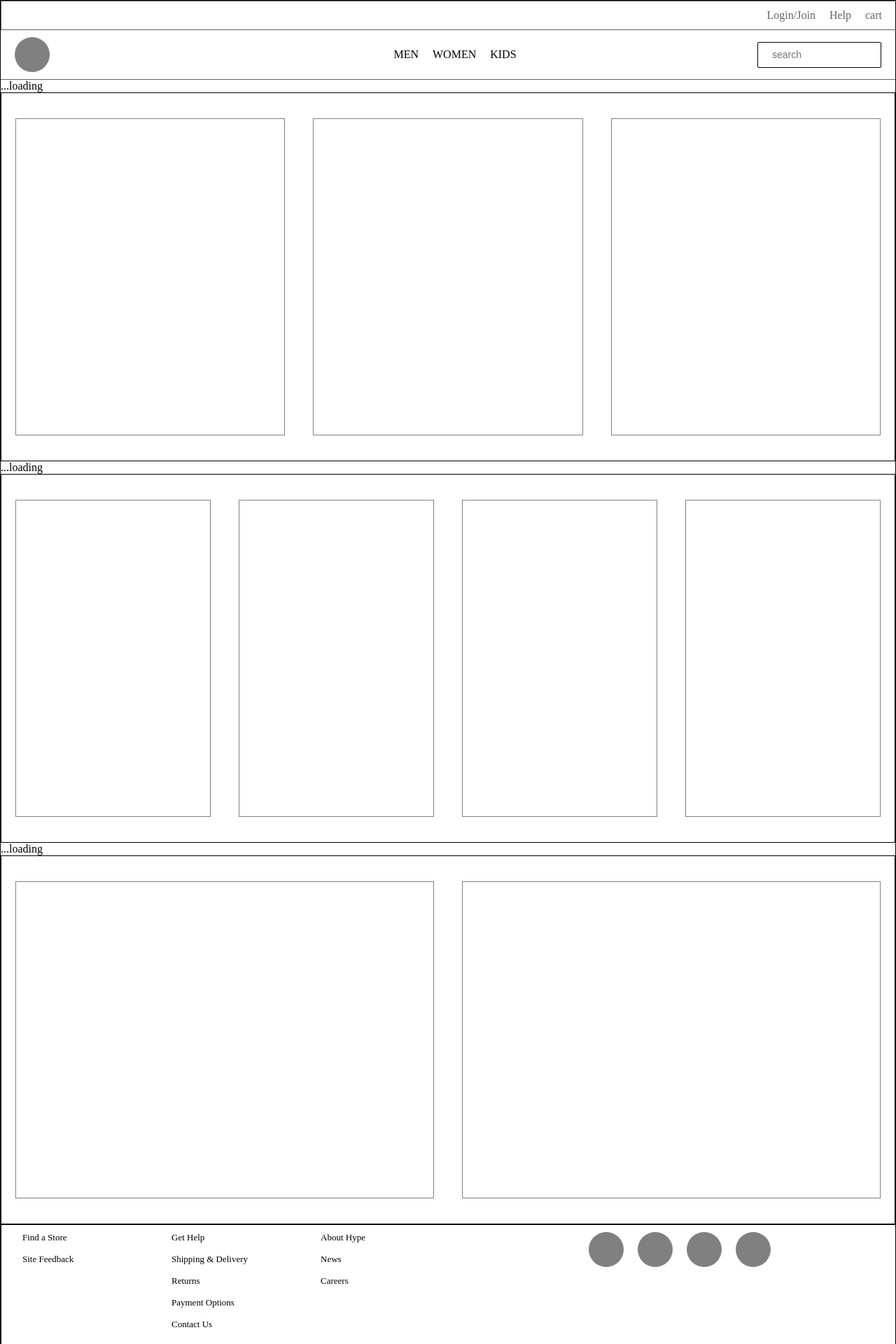
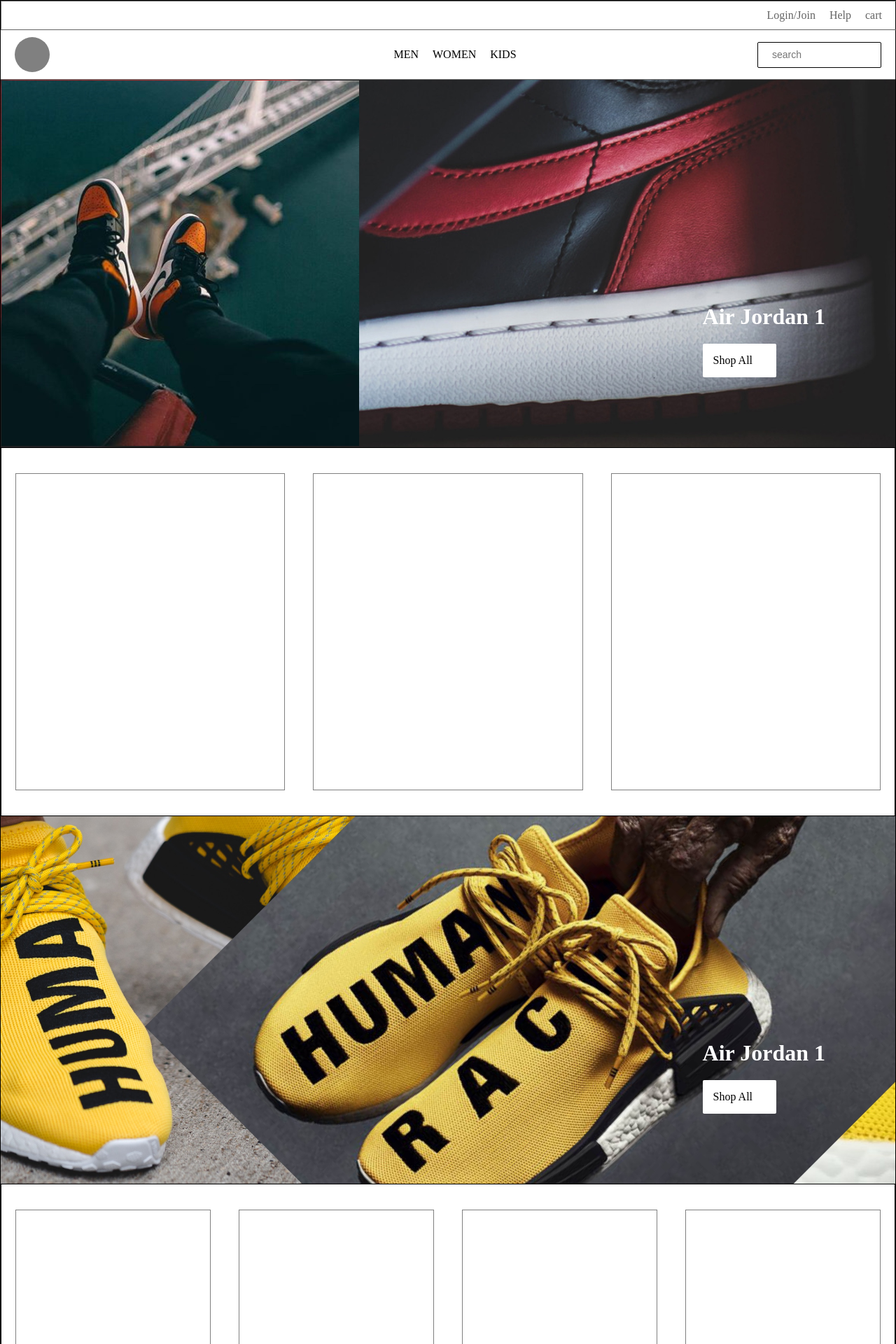
Before and after one commit to ProgramJustin/Hype, a React app: page / in a window 1280 px wide. Shown: the top 1920 px of the page at 70% size. Built offline with nearby package versions, Linux system fonts and the light colour scheme.

Commit message:
refactor code, add individual IDs to each HeroLanding component

```diff
--- a/src/components/LandingPage.jsx
+++ b/src/components/LandingPage.jsx
@@ -9,7 +9,9 @@ class LandingPage extends React.Component {
   constructor(props){
     super(props);
   }
+
   render(){
+
     return(
       <div id="landingPage">
         <style global jsx>{`
@@ -18,11 +20,11 @@ class LandingPage extends React.Component {
                   flex-direction: column;
                 }
           `}</style>
-        <HeroLanding1 airJordan={this.props.backgrounds.airJordan} />
+        <HeroLanding1 id="1" background={this.props.backgrounds.airJordan} />
         <ListOfThreeProducts />
-        <HeroLanding1 />
+        <HeroLanding1 id="2" background={this.props.backgrounds.pharell} />
         <ListOfFourProducts />
-        <HeroLanding1 />
+        <HeroLanding1 id="3" />
         <ListOfTwoProducts />
       </div>
     );
```
